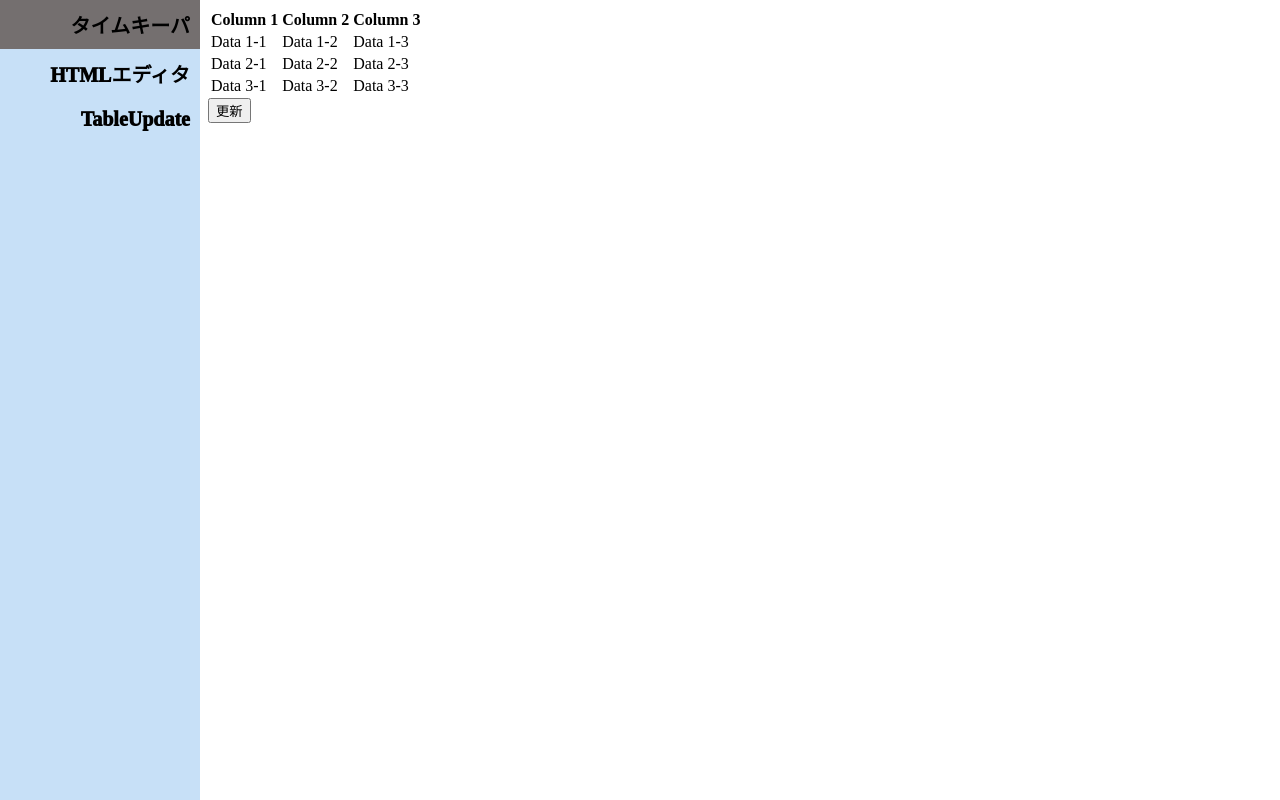
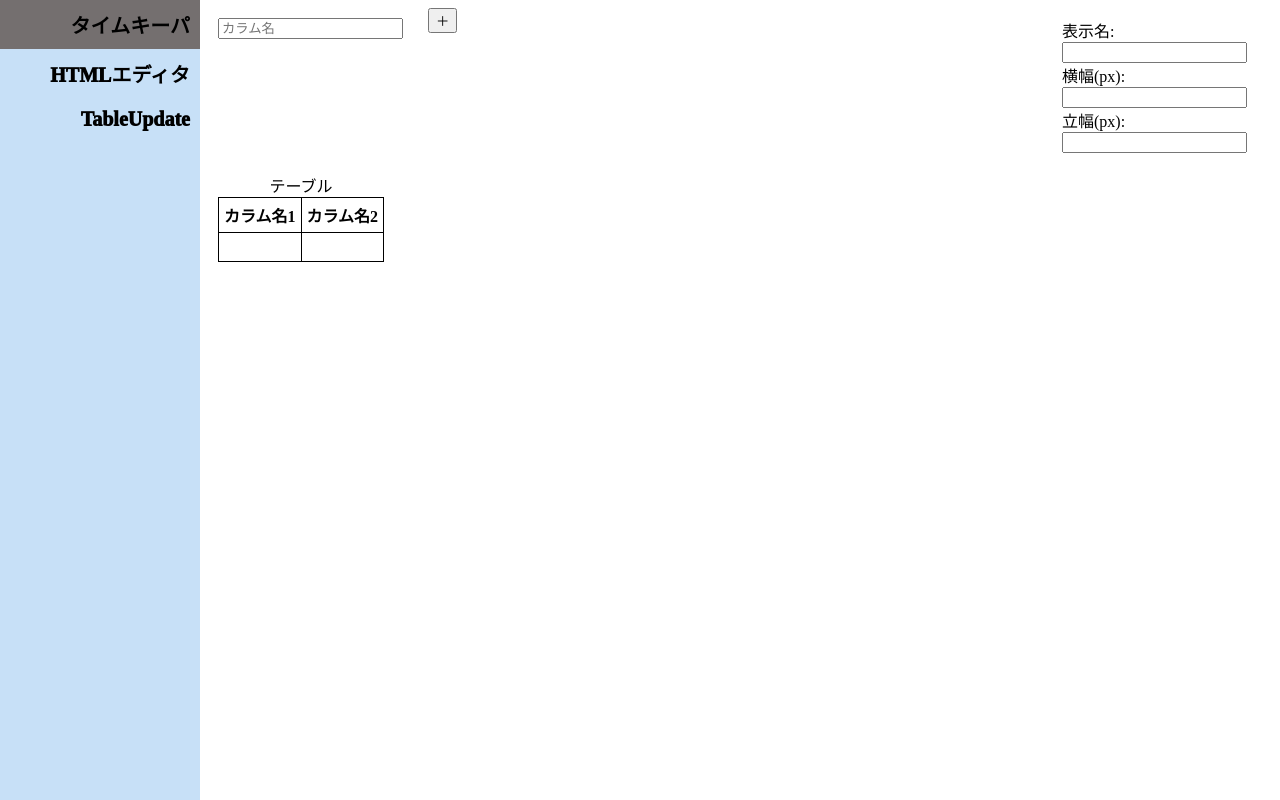
Before and after one commit to xhoge/xhoge.github.io, a plain HTML site: page tabledit.html in a window 1280 px wide. Drawn offline with Linux system fonts and the light colour scheme.

Commit message:
tabledit

```diff
--- a/tabledit.html
+++ b/tabledit.html
@@ -1,120 +1,120 @@
 <!DOCTYPE html>
 <html>
 <head>
-  <title>IndexedDBへのテーブルデータの格納</title>
+  <title>編集可能なテーブル</title>
   <meta http-equiv="Pragma" content="no-cache">
   <meta http-equiv="Cache-Control" content="no-cache">
-  <link rel="stylesheet" href="css/style.css?v001">
-  <script src="./script/script.js?v001"></script>
+  <link rel="stylesheet" href="css/style.css?v01">
   <style>
     .content{
       margin-left:200px;
+    }
+    #columns {
+  float: left;
+  width: 200px;
+  padding: 10px;
+}
+
+#settings {
+  float: right;
+  width: 200px;
+  padding: 10px;
+}
+
+#table {
+  margin: 0 auto;
+  padding: 10px;
+  clear: both;
+}
+
+table {
+  border-collapse: collapse;
+}
+
+th,
+td {
+  padding: 5px;
+  border: 1px solid black;
 }
   </style>
 </head>
 <body>
   <div id="sidebar"></div>
   <div class="content">
-        <table id="myTable">
-            <thead>
+    <div id="columns">
+      <div class="column">
+        <input type="text" class="column-input" placeholder="カラム名">
+      </div>
+    </div>
+
+    <!-- プラスボタン -->
+    <button id="add-column-btn">＋</button>
+
+    <!-- 表示名、横幅、立幅の設定フォーム -->
+    <div id="settings">
+      <label>表示名:</label>
+      <input type="text" id="display-name">
+
+      <label>横幅(px):</label>
+      <input type="number" id="width">
+
+      <label>立幅(px):</label>
+      <input type="number" id="height">
+    </div>
+
+    <!-- テーブル描画エリア -->
+    <div id="table">
+      <table>
+        <caption>テーブル</caption>
         <tr>
-                <th data-keyname="column1">Column 1</th>
-                <th data-keyname="column2">Column 2</th>
-                <th data-keyname="column3">Column 3</th>
-              </tr>
-            </thead>
-            <tbody>
-              <tr>
-                <td data-keyname="column1">Data 1-1</td>
-                <td data-keyname="column2">Data 1-2</td>
-                <td data-keyname="column3">Data 1-3</td>
+          <th>カラム名1</th>
+          <th>カラム名2</th>
         </tr>
         <tr>
-                <td data-keyname="column1">Data 2-1</td>
-                <td data-keyname="column2">Data 2-2</td>
-                <td data-keyname="column3">Data 2-3</td>
+          <td>&nbsp;</td>
+          <td>&nbsp;</td>
         </tr>
-              <tr>
-                <td data-keyname="column1">Data 3-1</td>
-                <td data-keyname="column2">Data 3-2</td>
-                <td data-keyname="column3">Data 3-3</td>
-              </tr>
-            </tbody>
       </table>
-
-          <button onclick="updateTableToIndexedDB()">更新</button>
     </div>
+  </div>
+  <script src="./script/script.js"></script>
   <script>
   createSidebar();
-  // テーブルの更新ボタンがクリックされたときの処理
-function updateTableToIndexedDB() {
-  // IndexedDBのデータベース名とオブジェクトストア名
-  const dbName = "myDatabase";
-  const storeName = "myTable";
-
-  // テーブル要素の取得
-  const table = document.getElementById("myTable");
-
-  // IndexedDBのオープン
-  const request = indexedDB.open(dbName);
-
-  request.onerror = function(event) {
-    console.error("IndexedDBのオープンに失敗しました");
-  };
-
-  request.onsuccess = function(event) {
-    const db = event.target.result;
-
-    // トランザクションの開始
-    const transaction = db.transaction(storeName, "readwrite");
-    const store = transaction.objectStore(storeName);
-
-    // テーブルの行を走査してデータをIndexedDBに格納
-    const rows = table.getElementsByTagName("tr");
-    for (let i = 0; i < rows.length; i++) {
-      const row = rows[i];
-      const rowData = {};
-
-      // カラムのデータ属性を取得してキーと値をセット
-      const cells = row.getElementsByTagName("td");
-      for (let j = 0; j < cells.length; j++) {
-        const cell = cells[j];
-        const key = cell.getAttribute("data-keyname");
-        const value = cell.textContent;
-        rowData[key] = value;
+function addColumn() {
+  var column = document.createElement('div');
+  column.className = 'column';
+  column.innerHTML = '<input type="text" class="column-input" placeholder="カラム名">';
+  document.getElementById('columns').appendChild(column);
 }
 
-      // IndexedDBにデータを追加
-      const addRequest = store.add(rowData);
-      addRequest.onerror = function(event) {
-        console.error("データの追加に失敗しました");
-      };
+// カラムの削除
+function removeColumn(column) {
+  document.getElementById('columns').removeChild(column);
 }
 
-    transaction.oncomplete = function() {
-      console.log("データの追加が完了しました");
-    };
+// 表示名、横幅、立幅の設定の変更
+function updateSettings() {
+  var displayName = document.getElementById('display-name').value;
+  var width = document.getElementById('width').value;
+  var height = document.getElementById('height').value;
 
-    transaction.onerror = function(event) {
-      console.error("トランザクション中にエラーが発生しました");
-    };
+  document.getElementById('table').innerHTML = '<table>' +
+    '<caption>' + displayName + '</caption>' +
+    '<tr><th>カラム名1</th><th>カラム名2</th></tr>' +
+    '<tr><td>&nbsp;</td><td>&nbsp;</td></tr>' +
+    '</table>';
 
-    // トランザクションの終了とデータベースのクローズ
-    transaction.oncomplete = function() {
-      db.close();
-    };
-  };
+  document.getElementById('table').style.width = width + 'px';
+  document.getElementById('table').style.height = height + 'px';
+}
 
-  request.onupgradeneeded = function(event) {
-    const db = event.target.result;
+// プラスボタンにイベントリスナーを追加
+document.getElementById('add-column-btn').addEventListener('click', addColumn);
 
-    // オブジェクトストアの作成
-    if (!db.objectStoreNames.contains(storeName)) {
-      db.createObjectStore(storeName, { keyPath: "id", autoIncrement: true });
-    }
-  };
-}
+// 表示名、横幅、立幅の設定にイベントリスナーを追加
+document.getElementById('display-name').addEventListener('input', updateSettings);
+document.getElementById('width').addEventListener('input', updateSettings);
+document.getElementById('height').addEventListener('input', updateSettings);
 </script>
-
 </body>
 </html>
```
Also changed, not shown: 1 other file. Lines whose indentation alone changed are shown as unchanged.
